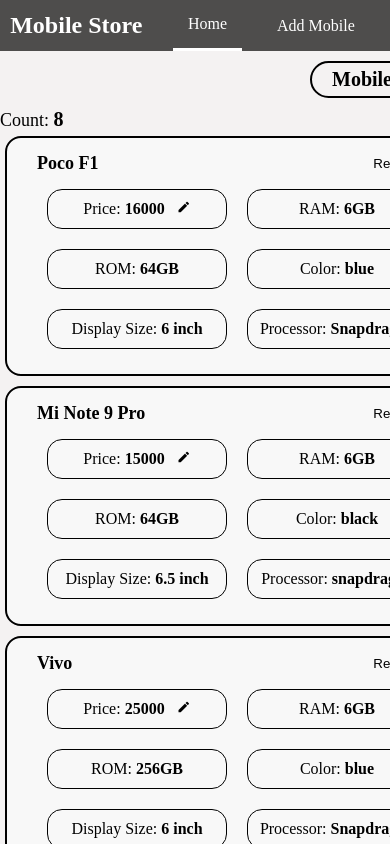
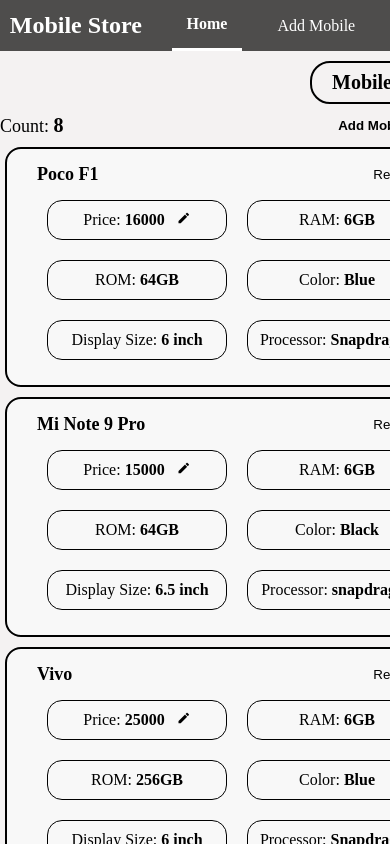
Before and after one commit to Basava44/Angular-SampleProject-Using-Services, an Angular app: page / in a window 390 px wide. Shown: the top 844 px of the page. Built offline with nearby package versions, Linux system fonts and the light colour scheme.

Commit message:
Add mobile Card Page

```diff
--- a/src/app/add-mobile/add-mobile.component.html
+++ b/src/app/add-mobile/add-mobile.component.html
@@ -1,30 +1,35 @@
-<form class="formWrapper">
+<form class="formWrapper" (ngSubmit) = "onSubmit(form)" #form="ngForm" autocomplete="off">
+    <h2 class="head">Add Mobile Details</h2>
     <div class="item">
         <label for="mobileName">Mobile Name : </label>
-        <input type="text" name="mobileName" id="mobileName">
+        <input type="text" name="name" id="mobileName" ngModel>
+    </div>
+    <div class="item">
+        <label for="price">Amount : </label>
+        <input type="text" name="price" id="price" ngModel>
     </div>
     <div class="item">
         <label for="ram">RAM : </label>
-        <input type="number" name="ram" id="ram">
+        <input type="text" name="ram" id="ram" ngModel>
     </div>
     <div class="item">
         <label for="rom">ROM : </label>
-        <input type="number" name="rom" id="rom">
+        <input type="text" name="rom" id="rom" ngModel>
     </div>
     <div class="item">
         <label for="color">Color : </label>
-        <input type="text" name="color" id="color">
+        <input type="text" name="color" id="color" ngModel>
     </div>
     <div class="item">
         <label for="display">Display Size : </label>
-        <input type="text" name="display" id="display">
+        <input type="text" name="display" id="display" ngModel>
     </div>
     <div class="item">
         <label for="processor">Processor : </label>
-        <input type="text" name="processor" id="processor">
+        <input type="text" name="processor" id="processor" ngModel>
     </div>
     <div class="buttons">
-        <button type="submit" (click)="addCard($event)" class="submit">Submit</button>
+        <button type="submit" class="submit">Submit</button>
         <button type="reset" class="reset">Reset</button>
     </div>
 </form>
--- a/src/app/add-mobile/add-mobile.component.scss
+++ b/src/app/add-mobile/add-mobile.component.scss
@@ -56,3 +56,7 @@
     display: flex;
     justify-content: flex-end;
 }
+
+.head{
+    text-align: center;
+}
--- a/src/app/add-mobile/add-mobile.component.ts
+++ b/src/app/add-mobile/add-mobile.component.ts
@@ -1,19 +1,25 @@
-import { Component, OnInit } from '@angular/core';
+import { Component } from '@angular/core';
+import { NgForm } from '@angular/forms';
+import { Router } from '@angular/router';
+import { MobileServices } from '../mobile-data.service';
 
 @Component({
   selector: 'app-add-mobile',
   templateUrl: './add-mobile.component.html',
-  styleUrls: ['./add-mobile.component.scss']
+  styleUrls: ['./add-mobile.component.scss'],
 })
-export class AddMobileComponent implements OnInit {
+export class AddMobileComponent {
+  constructor(
+    private route: Router,
+    private Data:MobileServices,
+  ) {}
 
-  constructor() { }
-
-  ngOnInit(): void {
-  }
-
-  addCard(event:any){
-    console.log(event);
+  onSubmit(data:NgForm){
+    data.value.rom = data.value.rom + ' GB';
+    data.value.ram = data.value.ram + ' GB';
+    data.value.display = data.value.display + ' inch';
+    this.Data.devices.push(data.value);
+    this.route.navigate(['/']);
   }
 
 }
--- a/src/app/app.component.html
+++ b/src/app/app.component.html
@@ -1,5 +1,5 @@
 <nav class="navbar">
-  <h1>Mobile Store</h1>
+  <h1><a routerLink="/">Mobile Store</a></h1>
   <ul>
     <li
       routerLinkActive="active"
--- a/src/app/app.component.scss
+++ b/src/app/app.component.scss
@@ -18,20 +18,22 @@
     margin: 0 10px;
 }
 
-.navbar ul li a{
+a{
     cursor: pointer;
     text-decoration: none;
     color: #ffffff;
 }
 
 .navbar ul li a:hover{
-    font-weight: bold;
+    font-weight: bolder;
 }
 
 .active{
    border-bottom: 3px solid white;
+   font-weight: bolder;
 }
 
 h1{
     color: white;
+    cursor: pointer;
 }
--- a/src/app/app.module.ts
+++ b/src/app/app.module.ts
@@ -7,13 +7,13 @@
 import { CountComponent } from './mobile-cards/count/count.component';
 import { HeaderComponent } from './mobile-cards/header/header.component';
 import { MobileCardComponent } from './mobile-cards/mobile-card/mobile-card.component';
-import { MobileServices } from './mobile-data.service';
 import { AddMobileComponent } from './add-mobile/add-mobile.component';
 import { MobileCardsComponent } from './mobile-cards/mobile-cards.component';
 
 const appRoutes: Routes = [
   {path:'', component: MobileCardsComponent },
   {path:'addmobile', component: AddMobileComponent },
+  {path:'header', component: HeaderComponent },
 ]
 
 @NgModule({
@@ -26,7 +26,7 @@
     MobileCardsComponent,
   ],
   imports: [BrowserModule, FormsModule,RouterModule.forRoot(appRoutes)],
-  providers: [MobileServices],
+  providers: [],
   bootstrap: [AppComponent],
 })
 export class AppModule {}
--- a/src/app/mobile-cards/count/count.component.html
+++ b/src/app/mobile-cards/count/count.component.html
@@ -1 +1,4 @@
-<label>Count: </label><label class="count">{{ count }}</label>
+<div class="countWrapper">
+    <div><label>Count: </label><label class="count">{{ count }}</label></div>
+    <button (click)="ToAddMobile()">Add Mobile</button>
+</div>
--- a/src/app/mobile-cards/count/count.component.scss
+++ b/src/app/mobile-cards/count/count.component.scss
@@ -5,3 +5,21 @@
     font-size: 20px;
     font-weight: bold;
 }
+
+button{
+    margin-right: -20px;
+    background-color: transparent;
+    border: none;
+    cursor: pointer;
+    font-weight: bold;
+}
+
+button:hover{
+    text-decoration: underline;
+}
+
+.countWrapper{
+    display: flex;
+    justify-content: space-between;
+    margin: 5px 0;
+}
--- a/src/app/mobile-cards/count/count.component.ts
+++ b/src/app/mobile-cards/count/count.component.ts
@@ -1,4 +1,5 @@
 import { Component, OnInit } from '@angular/core';
+import { Router } from '@angular/router';
 import { MobileServices } from '../../mobile-data.service';
 
 @Component({
@@ -9,7 +10,7 @@
 export class CountComponent implements OnInit {
   count:number = 0;
 
-  constructor(private Data:MobileServices){
+  constructor(private Data:MobileServices, private route:Router){
     this.count = this.Data.devices.length;
   }
 
@@ -19,4 +20,8 @@
     )
   }
 
+  ToAddMobile(){
+    this.route.navigate(['/addmobile']);
+  }
+
 }
--- a/src/app/mobile-cards/header/header.component.scss
+++ b/src/app/mobile-cards/header/header.component.scss
@@ -3,7 +3,7 @@
     border-radius: 20px;
     width: 300px;
     margin: 10px 0;
-    padding: 5px 20px;
+    padding: 8px 20px;
     margin-left: 310px;
     display: flex;
     justify-content: space-between;
--- a/src/app/mobile-data.service.ts
+++ b/src/app/mobile-data.service.ts
@@ -1,5 +1,7 @@
+import { Injectable } from '@angular/core';
 import { Subject } from 'rxjs';
 
+@Injectable({providedIn:'root'})
 export class MobileServices {
   devices = [
     {
@@ -7,7 +9,7 @@
       price: '16000',
       ram: '6GB',
       rom: '64GB',
-      color: 'blue',
+      color: 'Blue',
       display: '6 inch',
       processor: 'Snapdragon',
     },
@@ -16,7 +18,7 @@
       price: '14000',
       ram: '4GB',
       rom: '128GB',
-      color: 'white',
+      color: 'White',
       display: '6.2 inch',
       processor: 'MediaTek',
     },
@@ -25,7 +27,7 @@
       price: '15000',
       ram: '6GB',
       rom: '64GB',
-      color: 'black',
+      color: 'Black',
       display: '6.5 inch',
       processor: 'snapdragon',
     },
@@ -34,7 +36,7 @@
       price: '95000',
       ram: ` --- `,
       rom: '256GB',
-      color: 'blue',
+      color: 'Rose Gold',
       display: '6 inch',
       processor: 'Apple A13',
     },
@@ -43,7 +45,7 @@
       price: '25000',
       ram: '6GB',
       rom: '256GB',
-      color: 'blue',
+      color: 'Blue',
       display: '6 inch',
       processor: 'Snapdragon',
     },
@@ -61,7 +63,7 @@
       price: '25000',
       ram: '4GB',
       rom: '64GB',
-      color: 'pink',
+      color: 'Pink',
       display: '6.5 inch',
       processor: 'Snapdragon',
     },
@@ -70,7 +72,7 @@
       price: '11000',
       ram: '4GB',
       rom: '64GB',
-      color: 'black',
+      color: 'Rock Red',
       display: '5.5 inch',
       processor: 'Snapdragon',
     },
```
